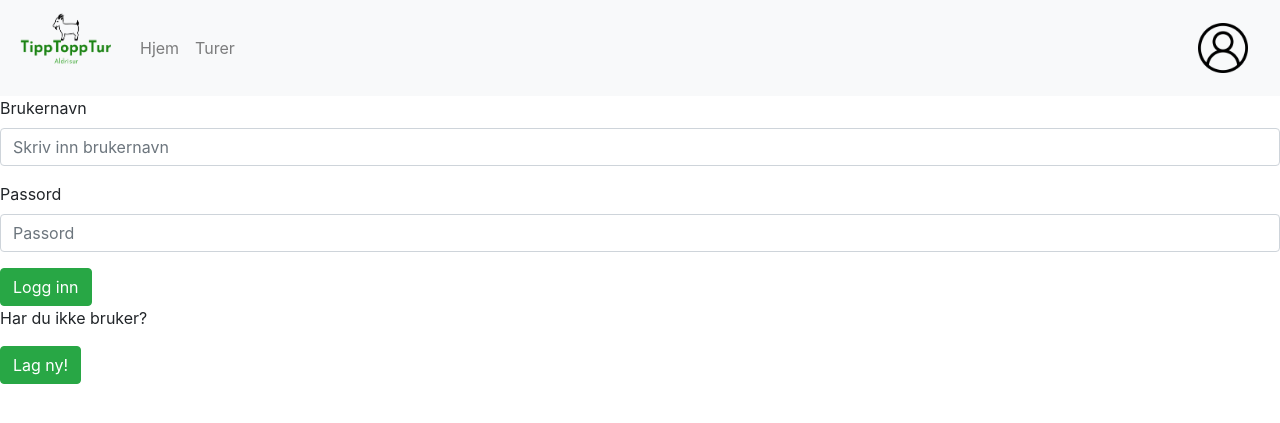
After one commit to ingebjorgtorresen/TippToppTur, a Django app: page /login/ in a window 1280 px wide. The commit adds this page. Shown: the top 423 px of the page. Run offline with Django 4.2, Linux system fonts and the light colour scheme; some libraries are stand-ins or nearby versions.

Commit message:
feat (#11) - Add login page - Connect login page to splash - Connect login page to profile icon

```diff
--- a/templates/landing_page/home.html
+++ b/templates/landing_page/home.html
@@ -4,6 +4,6 @@
     <h1 class="display-4">TippToppTur</h1>
     <p class="lead">Finn din perfekte tur og dine nye turkamerater!</p>
     <hr class="my-4">
-      <a class="btn btn-success btn-lg" href="#" role="button">Bli med!</a>
+      <a class="btn btn-success btn-lg" href="{% url 'login_page' %}" role="button">Bli med!</a>
     </p>
 </div>
--- /dev/null
+++ b/templates/login_page/login_page.html
@@ -0,0 +1,19 @@
+{% include 'base.html' %}
+<meta name="viewport" content="width=device-width, initial-scale=1">
+<div class="align-items-center">
+<form class>
+    <div class="form-group">
+      <label for="exampleInputEmail1">Brukernavn</label>
+      <input type="text" class="form-control" id="exampleInputEmail1" placeholder="Skriv inn brukernavn">
+    </div>
+    <div class="form-group">
+      <label for="exampleInputPassword1">Passord</label>
+      <input type="password" class="form-control" id="exampleInputPassword1" placeholder="Passord">
+    </div>
+    <button type="submit" class="btn btn-success">Logg inn</button>
+  </form>
+</div>
+<div class="align-items-center">
+    <p class="text-justify">Har du ikke bruker?</p>
+    <button type="submit" class="btn btn-success">Lag ny!</button>
+</div>
--- a/templates/navbar.html
+++ b/templates/navbar.html
@@ -1,4 +1,4 @@
-<nav class="navbar navbar-expand-lg navbar-light bg-light>
+<nav class="navbar navbar-expand-lg navbar-light bg-light">
     <a class="navbar-brand" href="{% url 'home' %}">
         {% load static %}
         <img src="{% static 'images/logo.png' %}" width="100" height="70" alt="">
```
